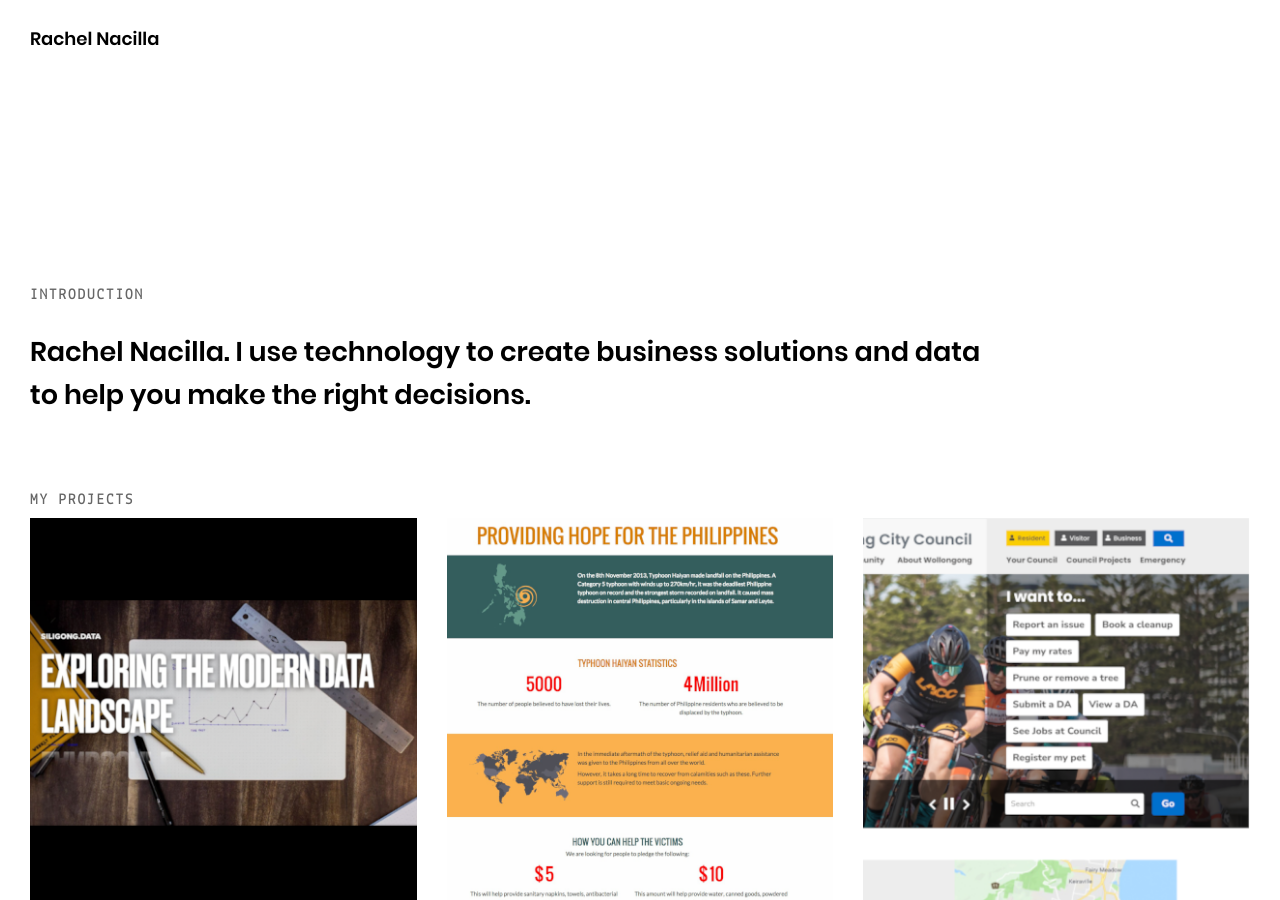
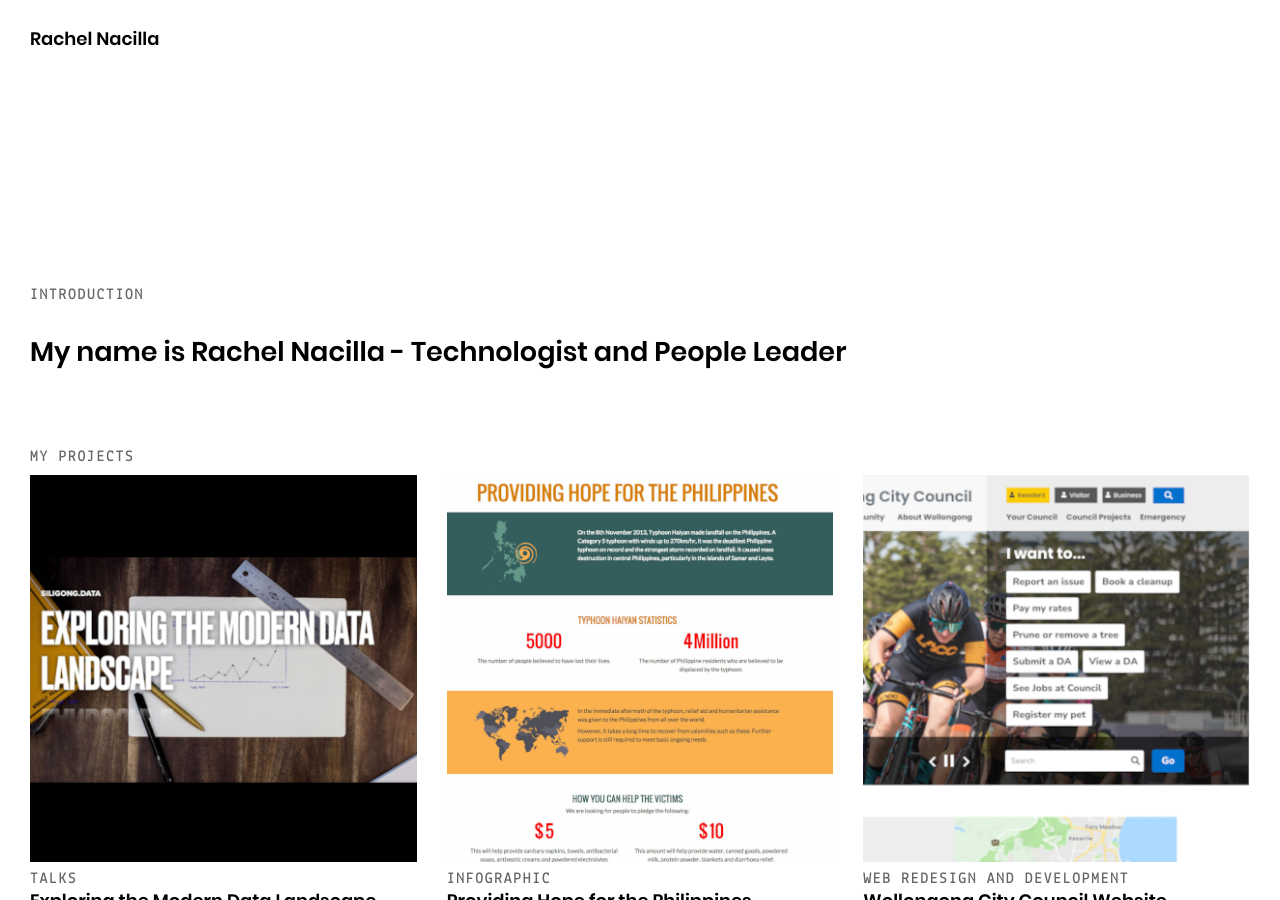
Before and after one commit to rachelnacilla/rachelnacilla.github.io, a Jekyll site: the page built from index.html, in a window 1280 px wide and 900 px high. Built offline with Jekyll 4.4.1, drawn with Linux system fonts in a browser that asks for light colours.

Commit message:
Changed copy on the home page

```diff
--- a/index.html
+++ b/index.html
@@ -16,7 +16,7 @@
 			<div class="container">
 				<h2>Introduction</h2>
 
-							<p>Rachel Nacilla. I use technology to create business solutions and data to help you make the right decisions.</p>
+							<p>My name is Rachel Nacilla - Technologist and People Leader</p>
 
 
 
```
